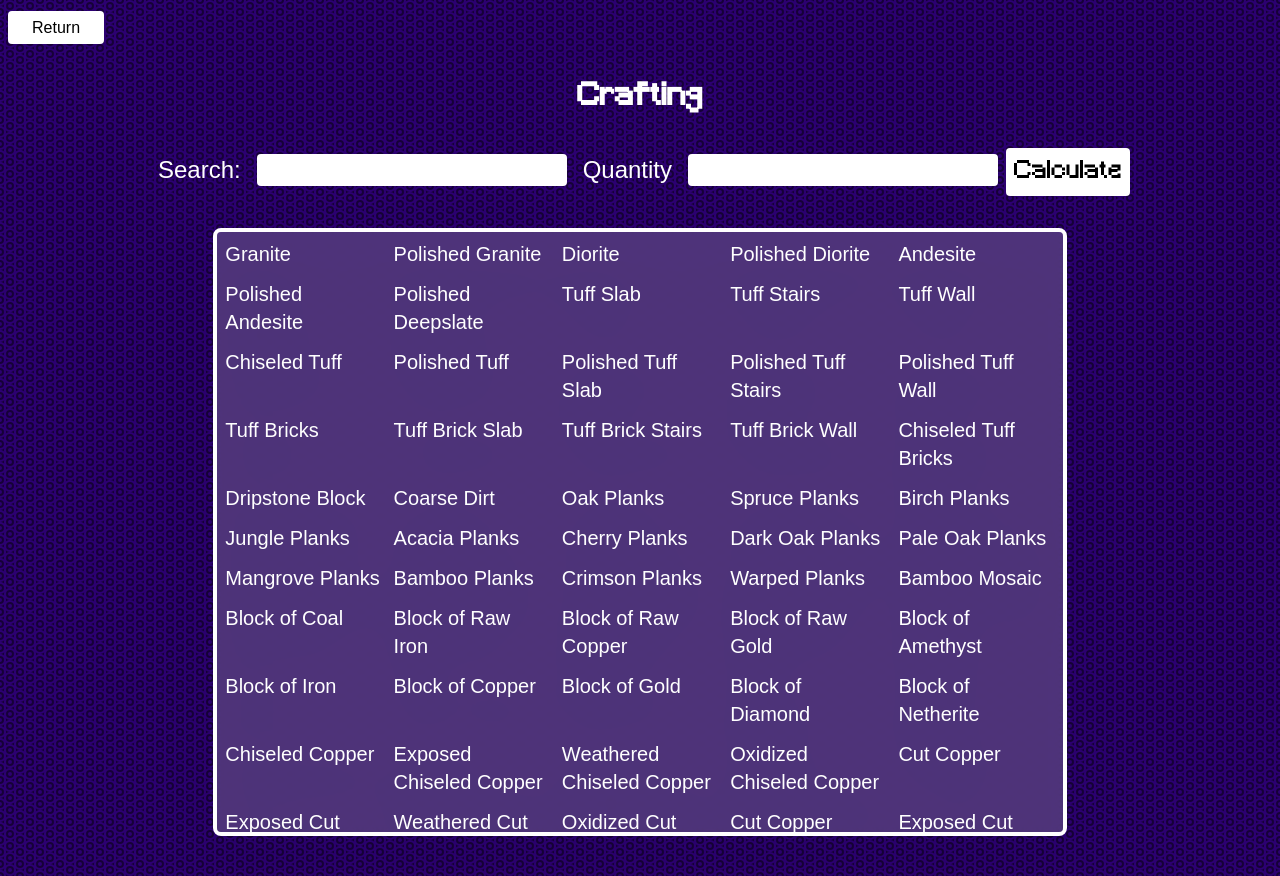
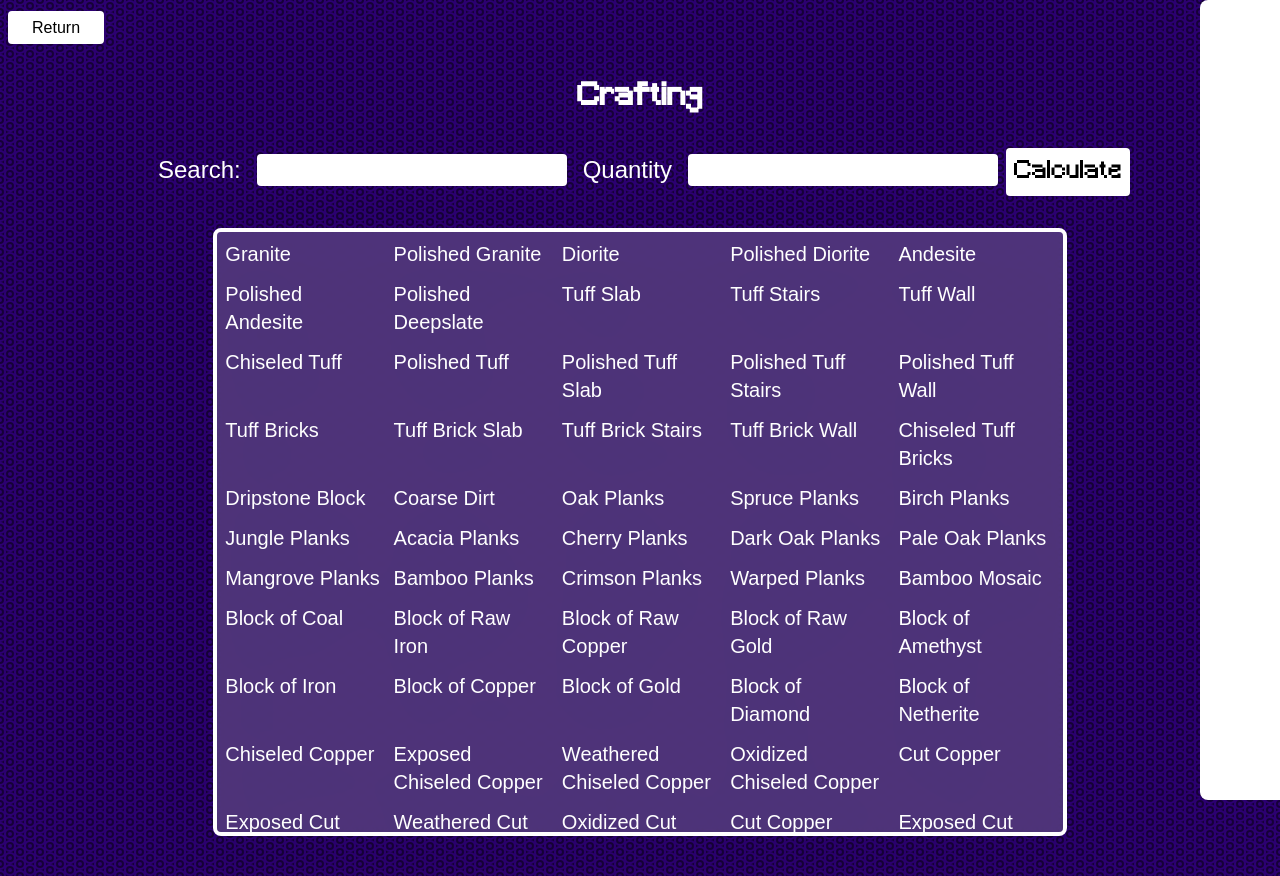
Before and after one commit to mfsouza95/minecraft-tools, a Next.js app: page /crafting in a window 1280 px wide. Built offline with nearby package versions, Linux system fonts and the light colour scheme.

Commit message:
npm to pnpm, also added history to the material calculator

```diff
--- /dev/null
+++ b/app/crafting/components/Sidebar.tsx
@@ -0,0 +1,38 @@
+'use client';
+import { useState, useEffect } from 'react';
+import { HistoryEntry } from '../../types'
+import { p } from 'motion/react-client';
+
+interface SidebarProps {
+    history: HistoryEntry[];
+    onSelectEntry: (entry: HistoryEntry) => void
+};
+
+export default function Sidebar({ history, onSelectEntry }: SidebarProps){
+    const [sidebarState, setSidebarState] = useState(true);
+
+    const toggleSidebar = () => setSidebarState(!sidebarState);
+
+    useEffect(() => {
+        if(history.length > 0){
+            setSidebarState(false)
+        }
+    }, [history]);
+
+    return(
+        <div>
+            <aside className= {`fixed right-0 top-0 z-20 rounded-l-lg flex flex-col bg-white text-black transition-all duration-300 ease-in-out ${sidebarState ? 'w-20' : 'w-92'} h-screen p-4`}>
+                <ul>
+                    {history.map((item, index) => (
+                        <li className= 'cursor-pointer p-3 border-b border-gray-300 transition-all hover:scale-105 hover:shadow-md hover:shadow-black/20 hover:bg-gray-50' key={index} onClick={() => onSelectEntry(item)}>
+                            <p className='font-bold'>{item.selectedItem}: {item.quantity}</p>
+                            {Object.entries(item.rawMaterials).map(([name, data]) => (
+                                <p key={name} className='pl-4'>{name}: {data.quantity}</p>
+                            ))}
+                        </li>
+                    ))}
+                </ul>
+            </aside>
+        </div>
+    );
+}
--- a/app/crafting/page.tsx
+++ b/app/crafting/page.tsx
@@ -7,6 +7,8 @@ import recipes from '../../data/1.21.11/recipes.json';
 import RawMaterialsSummary from './components/RawMaterialsSummary';
 import { ResultObject } from '../types';
 import { ResultRaw } from '../types';
+import { HistoryEntry } from '../types'
+import Sidebar from './components/Sidebar';
 
 interface Recipe {
   inShape?: number[][];
@@ -98,7 +100,6 @@ function isRawMaterial(node: ResultObject, result:Record<string, number> = {}){
   } else {
     for (const ingredientRecipe of node.ingredients){
       isRawMaterial(ingredientRecipe, result);
-      console.log(result);
     }
   }
   return result;
@@ -110,6 +111,7 @@ export default function CraftingRecipes() {
   const [renderTree, setRenderTree] = useState<ResultObject | null>(null);
   const [rawMaterials, setRawMaterials] = useState<ResultRaw | null>(null);
   const [searchedItem, setSearchedItem] = useState('');
+  const [history, setHistory] = useState<HistoryEntry[]>([]);
 
   const filteredSearch = filteredItemsList.filter((item) => item.displayName.toLowerCase().includes(searchedItem.toLowerCase()));
 
@@ -128,6 +130,7 @@ export default function CraftingRecipes() {
       ])
     )
     setRawMaterials(rawWithStacks);
+    setHistory(prev => [...prev, {selectedItem, quantity: blockQuantity, tree, rawMaterials: rawWithStacks}]);
   }
 
   return (
@@ -139,7 +142,7 @@ export default function CraftingRecipes() {
       // transition={{ duration: 0.5, ease:'easeOut' }}
       transition={{ type: 'spring', stiffness: 100, damping: 15 }}
       className="relative z-10 py-8">
-        <div className='text-center text-3xl font-bold font-[family-name:var(--font-minecraft)]'>
+        <div className='text-center text-3xl font-bold font-(family-name:--font-minecraft)'>
           <h1>Crafting</h1>
         </div>
         <div className='p-4 m-2 justify-center text-center text-2xl'>
@@ -147,7 +150,7 @@ export default function CraftingRecipes() {
           <input type='text' id='searchInput' name='searchInput' className='bg-white text-black rounded-sm' onChange={(e) => setSearchedItem(e.target.value)}></input>
           <label htmlFor='Quantity' className='mx-4'>Quantity</label>
           <input type='number' id='blockQuantity' name='blockQuantity' className='bg-white text-black rounded-sm no-arrows' onChange={(e) => setBlockQuantity(Number(e.target.value))}></input>
-          <button className='m-2 p-2 bg-white text-black rounded-sm cursor-pointer hover:bg-gray-200 font-[family-name:var(--font-minecraft)]' onClick={handleCalculate}>Calculate</button>
+          <button className='m-2 p-2 bg-white text-black rounded-sm cursor-pointer hover:bg-gray-200 font-(family-name:--font-minecraft)' onClick={handleCalculate}>Calculate</button>
         </div>
         <div>
           {renderTree && (
@@ -165,6 +168,12 @@ export default function CraftingRecipes() {
           </ul>
         </div>
       </motion.div>
+      <Sidebar
+        history={history} onSelectEntry={(entry) => {
+          setRenderTree(entry.tree)
+          setRawMaterials(entry.rawMaterials)
+        }}
+      />
     </div>
   );
 }
--- /dev/null
+++ b/pnpm-workspace.yaml
@@ -0,0 +1,3 @@
+allowBuilds:
+  sharp: true
+  unrs-resolver: true
```
Also changed, not shown: app/types.ts (+7 -0 lines), 2 other files (tests, documents, lock files or other folders).
